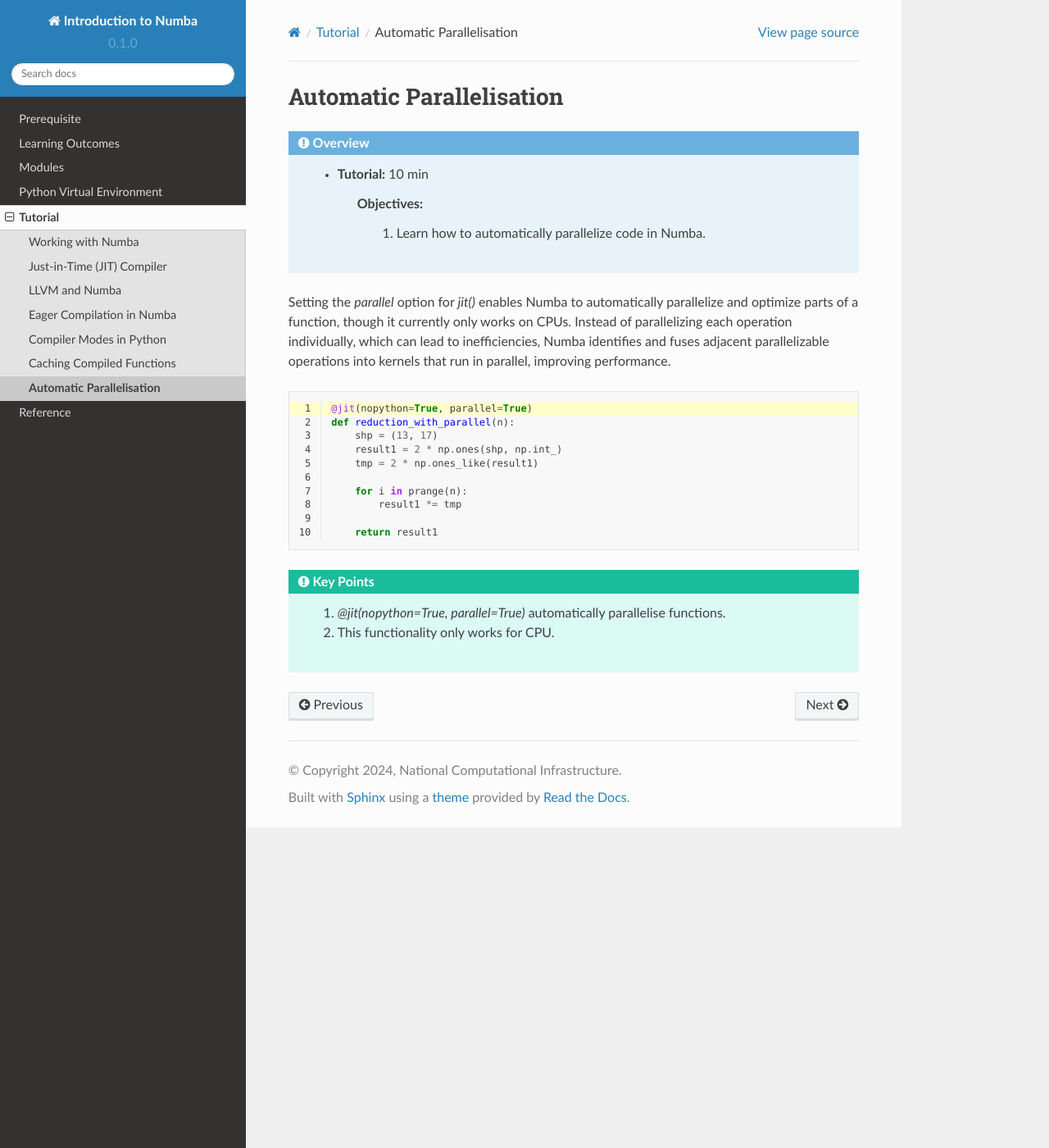
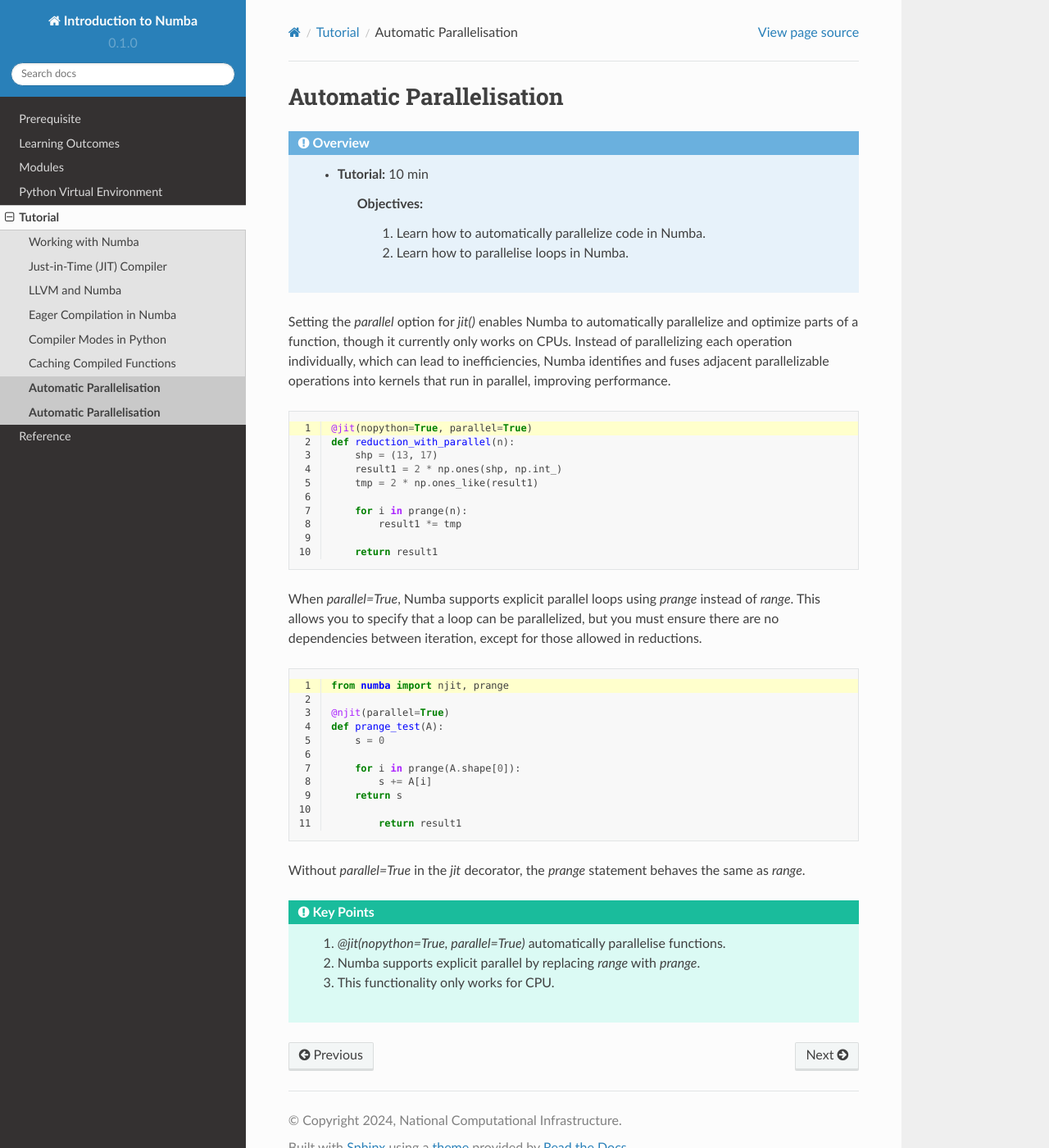
Before and after one commit to josephjohnjj/intro-to-numba, a Sphinx documentation site: the page built from docs/source/tutorial/parallel.rst, in a window 1280 px wide and 1400 px high. Shown: the whole window at 82% size. Built offline with Sphinx 7.4.7 and the Read the Docs theme 2.0.0, drawn with Linux system fonts in a browser that asks for light colours; pages that are not in the unit, such as notebooks, are missing from menus.

Commit message:
automatic parellelisation

```diff
--- a/docs/source/tutorial.rst
+++ b/docs/source/tutorial.rst
@@ -13,3 +13,4 @@
     tutorial/cno_gil
     tutorial/cache
     tutorial/parallel
+    tutorial/parallel
--- a/docs/source/tutorial/parallel.rst
+++ b/docs/source/tutorial/parallel.rst
@@ -8,6 +8,7 @@
 
         **Objectives:**
             #. Learn how to automatically parallelize code in Numba.
+            #. Learn how to parallelise loops in Numba.
 
 Setting the `parallel` option for `jit()` enables Numba to automatically parallelize and optimize
 parts of a function, though it currently only works on CPUs. Instead of parallelizing each operation
@@ -30,9 +31,31 @@
 
         return result1
 
+When `parallel=True`, Numba supports explicit parallel loops using `prange` instead of `range`.
+This allows you to specify that a loop can be parallelized, but you must ensure there are no
+dependencies between iteration, except for those allowed in reductions.
+
+..  code-block:: python
+    :emphasize-lines: 1
+    :linenos:
+
+    from numba import njit, prange
+
+    @njit(parallel=True)
+    def prange_test(A):
+        s = 0
+
+        for i in prange(A.shape[0]):
+            s += A[i]
+        return s
+
+            return result1
+
+Without `parallel=True` in the `jit` decorator, the `prange` statement behaves the same as `range`.
 
 .. admonition:: Key Points
    :class: hint
 
     #. `@jit(nopython=True, parallel=True)` automatically parallelise functions.
+    #. Numba supports explicit parallel by replacing `range` with `prange`.
     #. This functionality only works for CPU.
```
